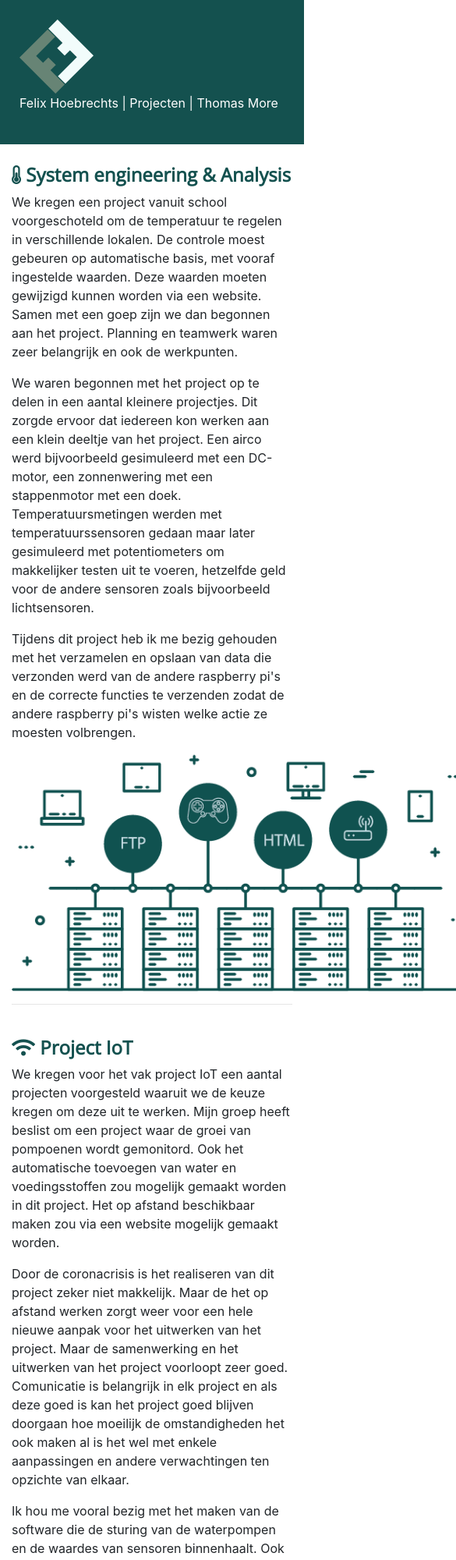
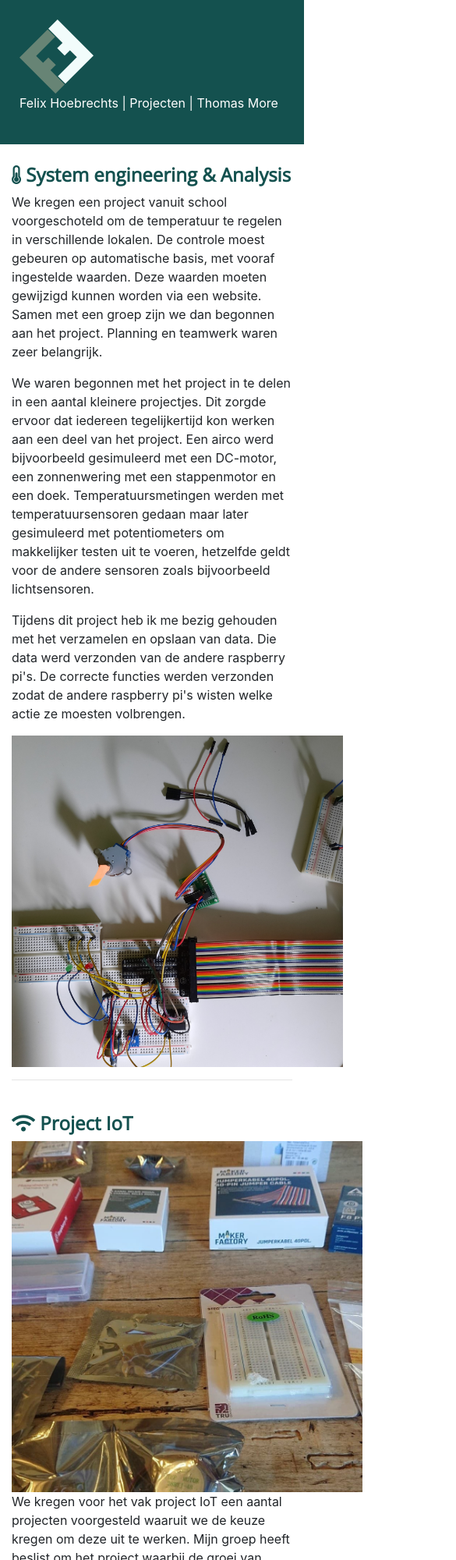
Before and after one commit to FelixHoebrechts/portfolio, a plain HTML site: page projecten.html in a window 390 px wide. Shown: the top 2000 px of the page at 78% size, 585 px wide, since content can reach past the window. Drawn offline with nearby package versions, Linux system fonts and the light colour scheme.

Commit message:
Add files via upload

```diff
--- a/projecten.html
+++ b/projecten.html
@@ -4,14 +4,14 @@
     <meta charset="UTF-8">
     <title>Projecten</title>
 
-        <link rel="apple-touch-icon" sizes="180x180" href="/afbeeldingen/apple-touch-icon.png">
-    <link rel="icon" type="image/png" sizes="32x32" href="/afbeeldingen/favicon-32x32.png">
-    <link rel="icon" type="image/png" sizes="16x16" href="/afbeeldingen/favicon-16x16.png">
-    <link rel="manifest" href="/afbeeldingen/site.webmanifest">
-    <link rel="mask-icon" href="/afbeeldingen/safari-pinned-tab.svg" color="#5bbad5">
-    <link rel="shortcut icon" href="/afbeeldingen/favicon.ico">
+    <link rel="apple-touch-icon" sizes="180x180" href="afbeeldingen/apple-touch-icon.png">
+    <link rel="icon" type="image/png" sizes="32x32" href="afbeeldingen/favicon-32x32.png">
+    <link rel="icon" type="image/png" sizes="16x16" href="afbeeldingen/favicon-16x16.png">
+    <link rel="manifest" href="afbeeldingen/site.webmanifest">
+    <link rel="mask-icon" href="afbeeldingen/safari-pinned-tab.svg" color="#5bbad5">
+    <link rel="shortcut icon" href="afbeeldingen/favicon.ico">
     <meta name="msapplication-TileColor" content="#da532c">
-    <meta name="msapplication-config" content="/afbeeldingen/browserconfig.xml">
+    <meta name="msapplication-config" content="afbeeldingen/browserconfig.xml">
     <meta name="theme-color" content="#ffffff">
 
     <link rel="stylesheet" href="https://stackpath.bootstrapcdn.com/bootstrap/4.4.1/css/bootstrap.min.css" integrity="sha384-Vkoo8x4CGsO3+Hhxv8T/Q5PaXtkKtu6ug5TOeNV6gBiFeWPGFN9MuhOf23Q9Ifjh" crossorigin="anonymous">
@@ -31,7 +31,7 @@
                         </a>
                     </div>
                 </div>
-                <div class="col-md-4">
+                <div class="col-md-8">
                     <p>
                          <a href="index.html">Felix Hoebrechts</a> | <a href="projecten.html">Projecten</a> | <a href="https://thomasmore.be/">Thomas More</a>
                     </p>
@@ -45,17 +45,17 @@
             <i class="fas fa-thermometer-half"></i> System engineering &amp; Analysis
         </h4>
         <div class="row">
-            <div class="col-md-6">
+            <div class="col-xl-6">
                 <p>
-                We kregen een project vanuit school voorgeschoteld om de temperatuur te regelen in verschillende lokalen. De controle moest gebeuren op automatische basis, met vooraf ingestelde waarden. Deze waarden moeten gewijzigd kunnen worden via een website. Samen met een goep zijn we dan begonnen aan het project. Planning en teamwerk waren zeer belangrijk en ook de werkpunten.
+                We kregen een project vanuit school voorgeschoteld om de temperatuur te regelen in verschillende lokalen. De controle moest gebeuren op automatische basis, met vooraf ingestelde waarden. Deze waarden moeten gewijzigd kunnen worden via een website. Samen met een groep zijn we dan begonnen aan het project. Planning en teamwerk waren zeer belangrijk.
                 </p>
                 <p>
-                We waren begonnen met het project op te delen in een aantal kleinere projectjes. Dit zorgde ervoor dat iedereen kon werken aan een klein deeltje van het project. Een airco werd bijvoorbeeld gesimuleerd met een DC-motor, een zonnenwering met een stappenmotor met een doek. Temperatuursmetingen werden met temperatuurssensoren gedaan maar later gesimuleerd met potentiometers om makkelijker testen uit te voeren, hetzelfde geld voor de andere sensoren zoals bijvoorbeeld lichtsensoren.
+                We waren begonnen met het project in te delen in een aantal kleinere projectjes. Dit zorgde ervoor dat iedereen tegelijkertijd kon werken aan een deel van het project. Een airco werd bijvoorbeeld gesimuleerd met een DC-motor, een zonnenwering met een stappenmotor en een doek. Temperatuursmetingen werden met temperatuursensoren gedaan maar later gesimuleerd met potentiometers om makkelijker testen uit te voeren, hetzelfde geldt voor de andere sensoren zoals bijvoorbeeld lichtsensoren.
                 </p>
-                <p>Tijdens dit project heb ik me bezig gehouden met het verzamelen en opslaan van data die verzonden werd van de andere raspberry pi's en de correcte functies te verzenden zodat de andere raspberry pi's wisten welke actie ze moesten volbrengen.</p>
+                <p>Tijdens dit project heb ik me bezig gehouden met het verzamelen en opslaan van data. Die data werd verzonden van de andere raspberry pi's. De correcte functies werden verzonden zodat de andere raspberry pi's wisten welke actie ze moesten volbrengen.</p>
             </div>
-            <div class="col-md-6">
-                <img src="afbeeldingen/server.png" alt="" width="600px">
+            <div class="col-xl-6 align-self-center" style="text-align: right">
+                <img src="afbeeldingen/ProjectSystemEngineering.jpg" alt="" width="425px">
             </div>
         </div>
         <hr>
@@ -63,15 +63,15 @@
             <i class="fas fa-wifi"></i> Project IoT
         </h4>
         <div class="row">
-            <div class="col-md-6" style="background-color: lightblue">
-                <!--afbeelding hier--->
+            <div class="col-xl-6 align-self-center">
+                <img src="afbeeldingen/ProjectIoT.jpg" alt="" width="450px">
             </div>
-            <div class="col-md-6">
+            <div class="col-xl-6">
                 <p>
-                We kregen voor het vak project IoT een aantal projecten voorgesteld waaruit we de keuze kregen om deze uit te werken. Mijn groep heeft beslist om een project waar de groei van pompoenen wordt gemonitord. Ook het automatische toevoegen van water en voedingsstoffen zou mogelijk gemaakt worden in dit project. Het op afstand beschikbaar maken zou via een website mogelijk gemaakt worden.
+                We kregen voor het vak project IoT een aantal projecten voorgesteld waaruit we de keuze kregen om deze uit te werken. Mijn groep heeft beslist om het project waarbij de groei van pompoenen wordt gemonitord, te kiezen. Ook het automatisch toevoegen van water en voedingsstoffen zou mogelijk gemaakt worden in dit project. Het op afstand beschikbaar maken zou via een website mogelijk zijn.
                 </p>
                 <p>
-                Door de coronacrisis is het realiseren van dit project zeker niet makkelijk. Maar de het op afstand werken zorgt weer voor een hele nieuwe aanpak voor het uitwerken van het project. Maar de samenwerking en het uitwerken van het project voorloopt zeer goed. Comunicatie is belangrijk in elk project en als deze goed is kan het project goed blijven doorgaan hoe moeilijk de omstandigheden het ook maken al is het wel met enkele aanpassingen en andere verwachtingen ten opzichte van elkaar.
+                Door de coronacrisis is het realiseren van dit project zeker niet makkelijk. Maar het op afstand werken zorgt weer voor een hele nieuwe aanpak voor het uitwerken van het project. Maar de samenwerking en het uitwerken van het project voorloopt zeer goed. Communicatie is belangrijk in elk project en als deze goed is, kan het project goed blijven doorgaan. Met enkele aanpassingen en andere verwachtingen ten opzichte van elkaar is het in deze moeilijke tijden creatief zijn de oplossing.
                 </p>
                 <p>
                 Ik hou me vooral bezig met het maken van de software die de sturing van de waterpompen en de waardes van sensoren binnenhaalt. Ook heb ik gewerkt aan de database zodat deze data gevisualiseerd kon worden op een website.
@@ -83,7 +83,7 @@
             <i class="fas fa-laptop"></i> Oude laptop veranderd in een web/ftp/game-server
         </h4>
         <div class="row">
-            <div class="col-md-6">
+            <div class="col-xl-6">
                 <p>
                 Een paar van mijn vrienden en ik wilden samen spelen op een privé-server zodat er geen andere spelers het ons moeilijker konden maken dan nodig. Op mijn kamer had ik nog een laptop met kapotte batterij liggen. Ik dacht dat deze wel ideaal zou kunnen zijn om te gebruiken als server. De laptop kan niet meer verplaatst worden maar heeft wel een goede CPU. De laptop was niet meer in gebruik dus ideaal om iets anders mee te doen. Dus heb ik hier wat tijd in gestoken om dit serverproject te realiseren.
                 </p>
@@ -91,8 +91,8 @@
                 De FTP en webserver zijn later als bonus toegevoegd. De FTP server en webserver werken in combinatie zodat de website makkelijk aan te passen is vanop afstand. Mogelijk worden hier later nog wijzingen aan toegevoegd of wordt er een heel nieuw systeem op gebouwd om de server te verbeteren en opslagruimte te vergroten.
                 </p>
             </div>
-            <div class="col-md-6">
-                <img src="afbeeldingen/server.png" alt="" width="600px">
+            <div class="col-xl-6 align-self-center" style="text-align: right">
+                <img src="afbeeldingen/FTPcomputer.jpg" alt="" width="350px">
             </div>
         </div>
     </div>
```
Also changed, not shown: index.html (+8 -4 lines), afbeeldingen/Felix_L_500x350.jpg (added), afbeeldingen/Felix_M_200x340.jpg (added), afbeeldingen/Felix_S_350x200.jpg (added), afbeeldingen/ProjectIoT.jpg (added), afbeeldingen/ProjectSystemEngineering.jpg (added), 1 other file.
